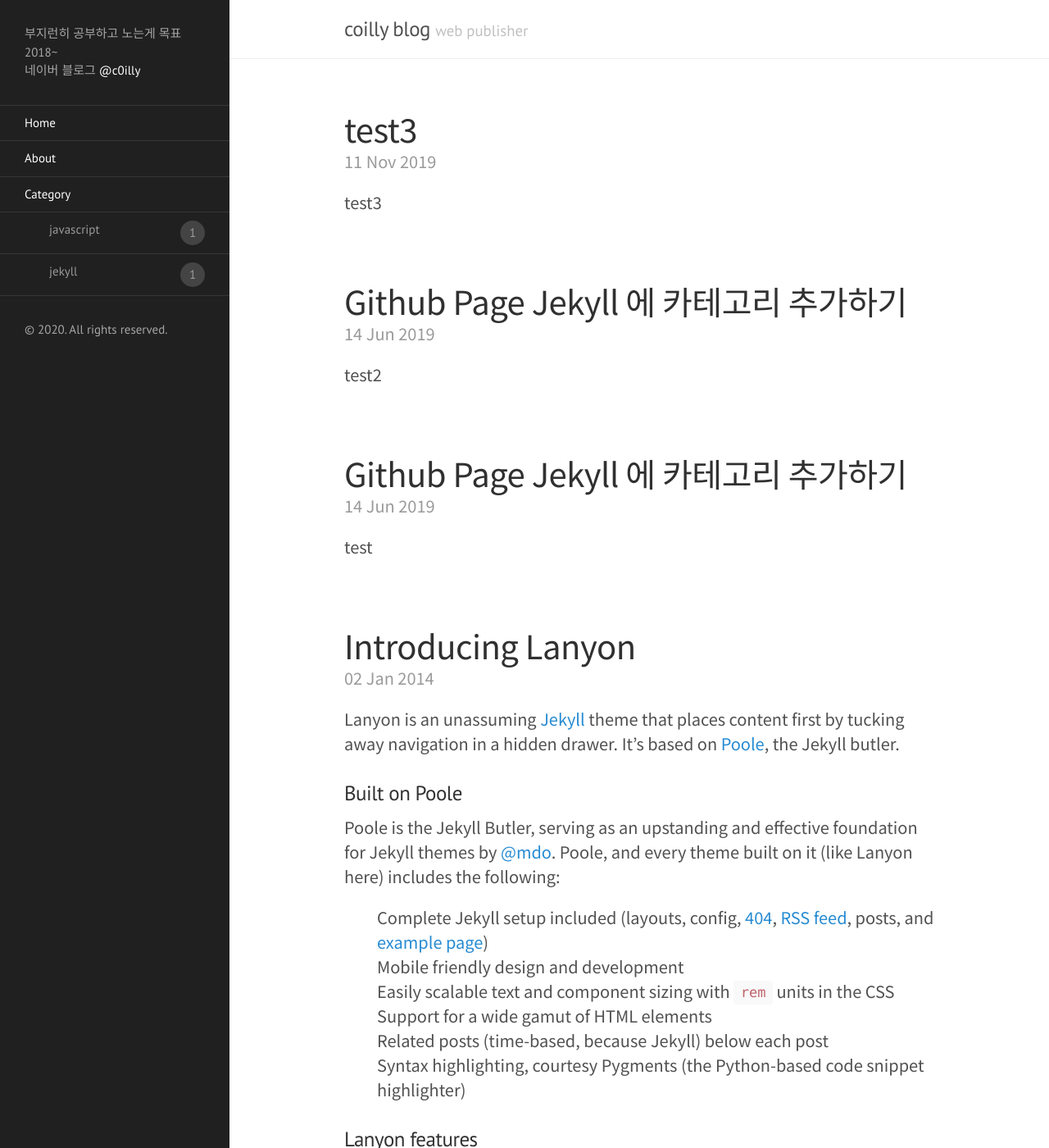
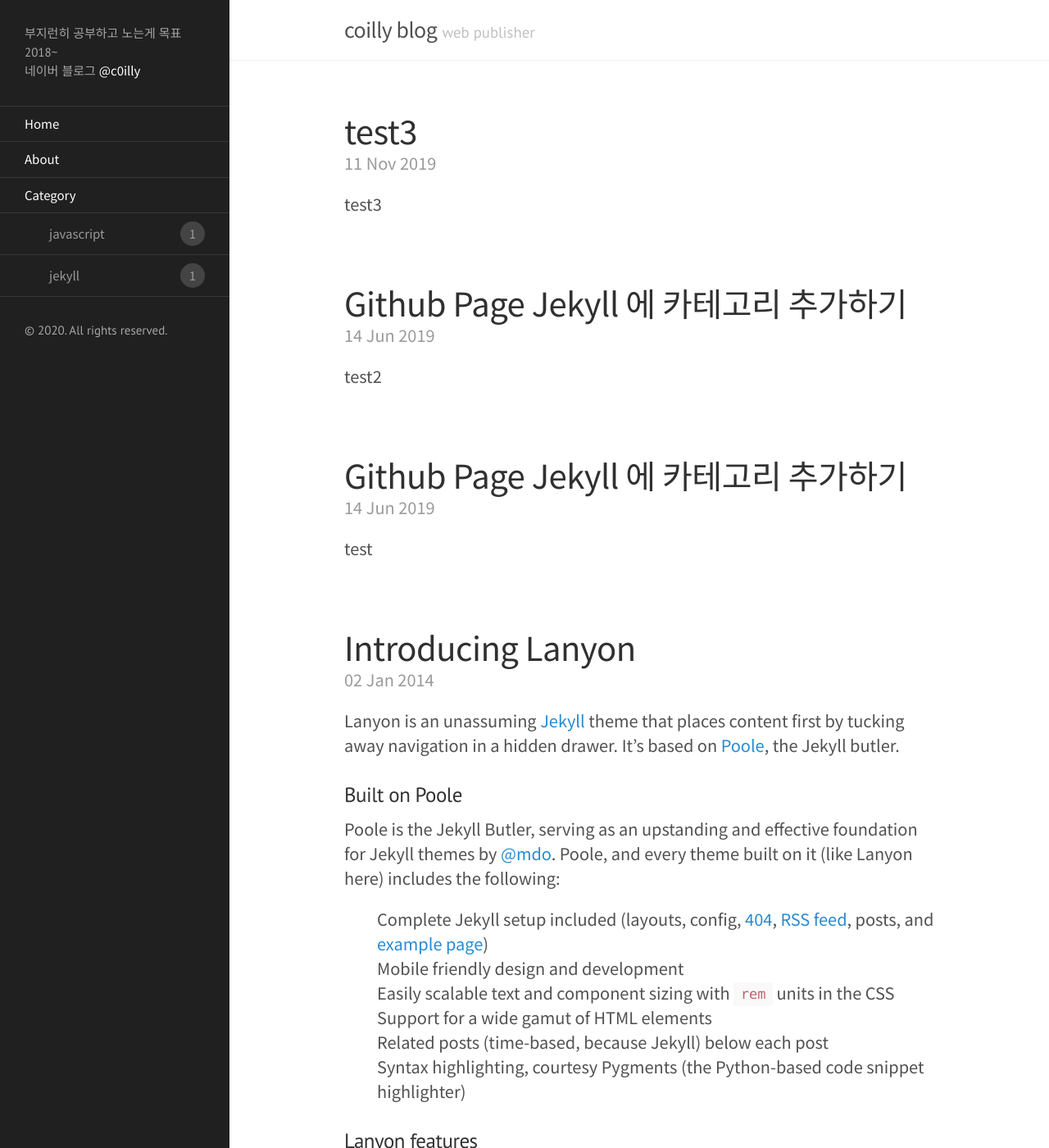
Before and after one commit to Coilly/Coilly.github.io, a Jekyll site: the page built from index.html, in a window 1280 px wide and 1400 px high. Shown: the whole window at 82% size. Built offline with Jekyll 4.4.1, drawn with Linux system fonts in a browser that asks for light colours; nearby versions of some CDN libraries; the list of posts is cut into pages by our own code.

Commit message:
환경설정

```diff
--- a/public/css/poole.css
+++ b/public/css/poole.css
@@ -71,6 +71,7 @@ body {
 a {
   color: #268bd2;
   text-decoration: none;
+  font-family: 'Noto Sans KR', sans-serif;
 }
 a strong {
   color: inherit;
@@ -88,6 +89,7 @@ h1, h2, h3, h4, h5, h6 {
   line-height: 1.25;
   color: #313131;
   text-rendering: optimizeLegibility;
+  font-family: 'Noto Sans KR', sans-serif;
 }
 h1 {
   font-size: 2rem;
@@ -401,6 +403,7 @@ tbody tr:nth-child(odd) th {
 .category .name {
   float:left;
   color: #999;
+  line-height: 30px;
 }
 
 .category .badge {
```
